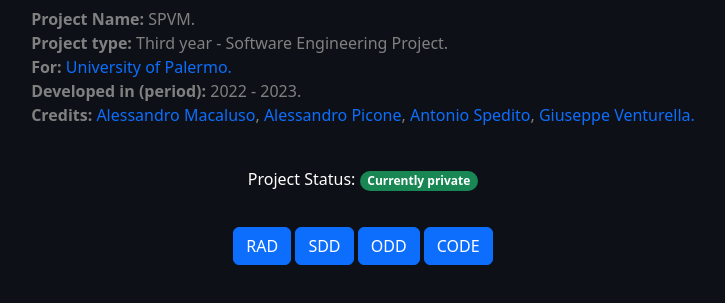
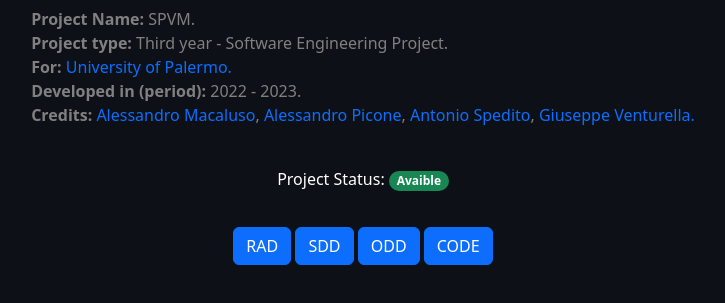
Before and after one commit to SPVMProject/spvmproject.github.io, a plain HTML site: page index.html in a window 1280 px wide. Shown: the part 123-426 px from the top of the page, without its empty margins (277-1002 px from the left). Drawn offline with nearby package versions, Linux system fonts and the light colour scheme.

Commit message:
Update index.html

```diff
--- a/index.html
+++ b/index.html
@@ -19,7 +19,7 @@
         <b>Credits:</b> <a href="https://github.com/Slenderman0039" style="text-decoration: none;" title="Github - Slenderman0039">Alessandro Macaluso</a>, <a href="https://github.com/JackalJo" style="text-decoration: none;" title="Github - JackalJo">Alessandro Picone</a>, <a href="https://github.com/AshenClock7613" style="text-decoration: none;" title="Github - AshenClock7613">Antonio Spedito</a>, <a href="https://github.com/JovenLD" style="text-decoration: none;" title="Github - JovenLD">Giuseppe Venturella.</a><br><br>
         </p>
 
-        <p style="color:white;">Project Status: <span class="badge rounded-pill text-bg-success">Currently private</span></p>
+        <p style="color:white;">Project Status: <span class="badge rounded-pill text-bg-success">Avaible</span></p>
 
       </div></div>
       <div class="container-fluid" style="padding-top: 20px;">
```
